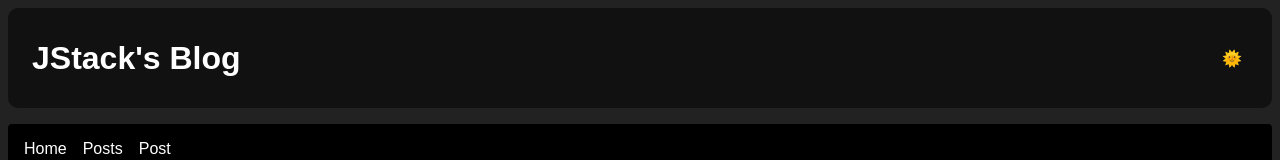
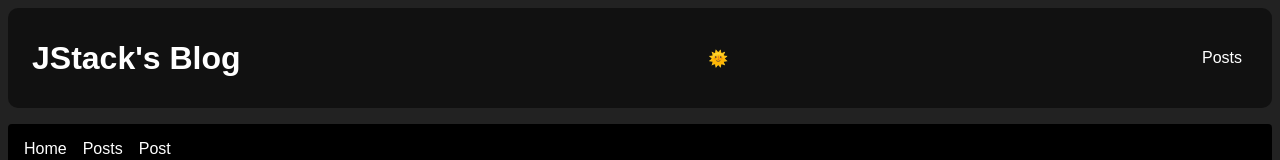
Before and after one commit to GuuilhermeRS/Fundamentos-React-JStack, a React app: page / in a window 1280 px wide. Shown: the top 160 px of the page. Built offline with nearby package versions, Linux system fonts and the light colour scheme.

Commit message:
Navegação programática

```diff
--- a/src/components/Header/index.js
+++ b/src/components/Header/index.js
@@ -1,12 +1,17 @@
 import React, { useContext } from 'react';
+import { useHistory } from 'react-router-dom';
 
 import { Container } from './styles';
 
 import { ThemeContext } from '../../ThemeContext';
 
 export default function Header() {
+  const { theme, onToggleTheme } = useContext(ThemeContext);
+  const history = useHistory();
 
-  const { theme, onToggleTheme } = useContext(ThemeContext);
+  function handleNavigate() {
+    history.push('/posts');
+  }
 
   return (
     <Container>
@@ -17,6 +22,7 @@ export default function Header() {
       >
         {theme === 'dark' ? '🌞' : '🌚'}
       </button>
+      <button onClick={handleNavigate} style={{ color: '#fff' }}>Posts</button>
     </Container>
   );
 }
```
